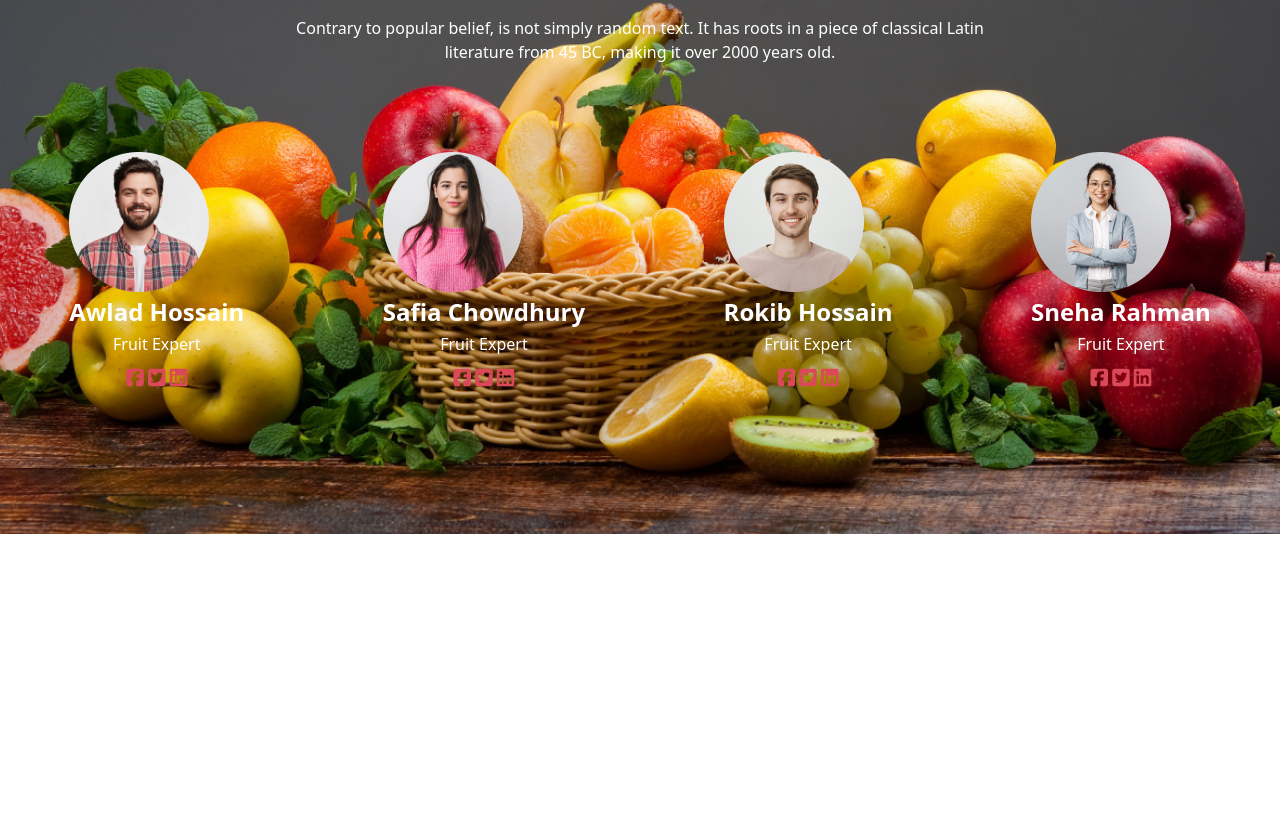
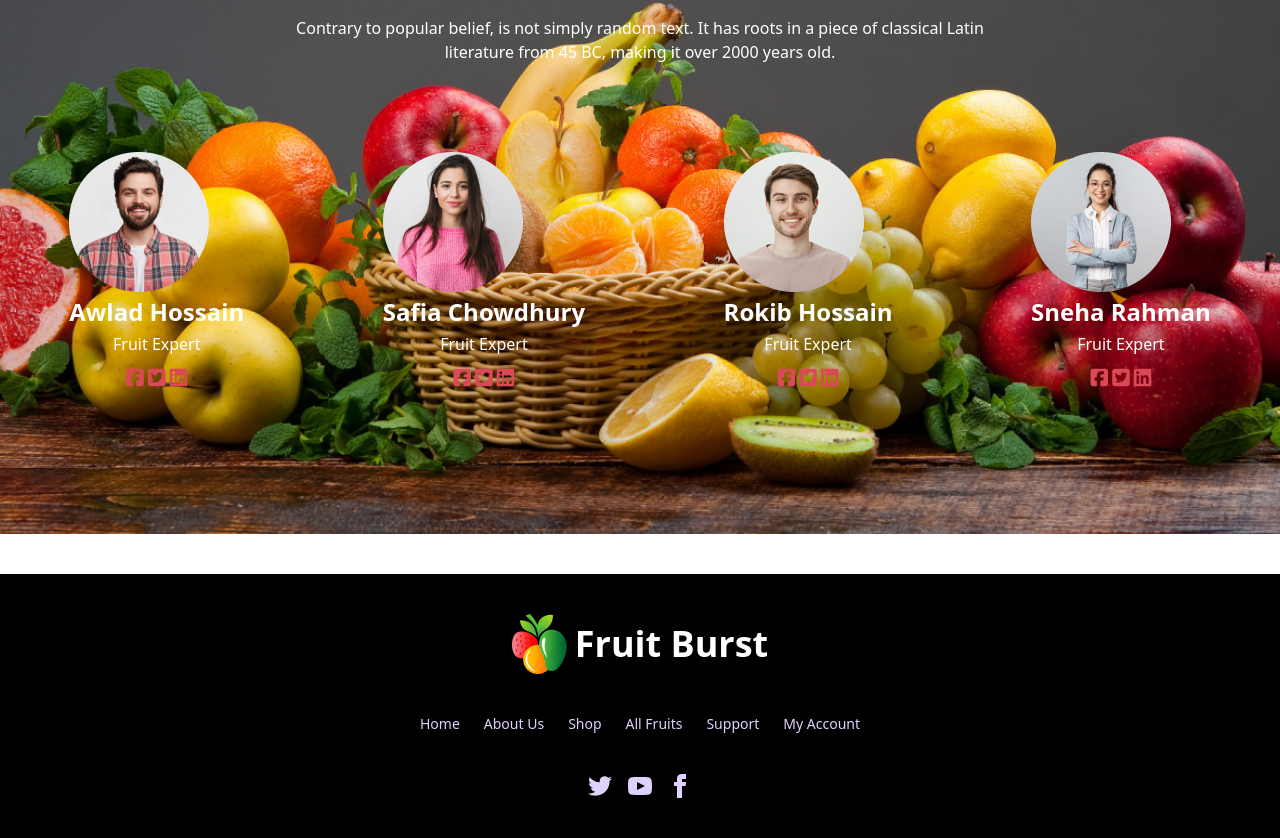
Before and after one commit to Pial104/fruit-brust-web, a plain HTML site: page index.html in a window 1280 px wide. Shown: the part 2180-3018 px from the top of the page. Before the commit the page ends 2754 px from the top, so only its background shows below. Drawn offline with nearby package versions, Linux system fonts and the light colour scheme.

Commit message:
footer added

```diff
--- a/index.html
+++ b/index.html
@@ -334,7 +334,44 @@
 
 
         </section>
+
+        <!-- team section end -->
+
+
      </main>
+
+     <footer>
+
+      <footer class="footer footer-center p-10 bg-black text-primary-content">
+        <div class="flex">
+         <img src="./images/logo.png" alt="">
+         <h1 class="text-4xl font-bold text-white">Fruit Burst</h1>
+
+        </div>
+        <div class="flex">
+          <ul class="flex space-x-6">
+            <li>Home</li>
+            <li>About Us</li>
+            <li>Shop</li>
+            <li>All Fruits</li>
+            <li>Support</li>
+            <li>My Account</li>
+          </ul>
+        </div>
+        <div>
+          <div class="grid grid-flow-col gap-4">
+            <a><svg xmlns="http://www.w3.org/2000/svg" width="24" height="24" viewBox="0 0 24 24" class="fill-current"><path d="M24 4.557c-.883.392-1.832.656-2.828.775 1.017-.609 1.798-1.574 2.165-2.724-.951.564-2.005.974-3.127 1.195-.897-.957-2.178-1.555-3.594-1.555-3.179 0-5.515 2.966-4.797 6.045-4.091-.205-7.719-2.165-10.148-5.144-1.29 2.213-.669 5.108 1.523 6.574-.806-.026-1.566-.247-2.229-.616-.054 2.281 1.581 4.415 3.949 4.89-.693.188-1.452.232-2.224.084.626 1.956 2.444 3.379 4.6 3.419-2.07 1.623-4.678 2.348-7.29 2.04 2.179 1.397 4.768 2.212 7.548 2.212 9.142 0 14.307-7.721 13.995-14.646.962-.695 1.797-1.562 2.457-2.549z"></path></svg></a>
+            <a><svg xmlns="http://www.w3.org/2000/svg" width="24" height="24" viewBox="0 0 24 24" class="fill-current"><path d="M19.615 3.184c-3.604-.246-11.631-.245-15.23 0-3.897.266-4.356 2.62-4.385 8.816.029 6.185.484 8.549 4.385 8.816 3.6.245 11.626.246 15.23 0 3.897-.266 4.356-2.62 4.385-8.816-.029-6.185-.484-8.549-4.385-8.816zm-10.615 12.816v-8l8 3.993-8 4.007z"></path></svg></a>
+            <a><svg xmlns="http://www.w3.org/2000/svg" width="24" height="24" viewBox="0 0 24 24" class="fill-current"><path d="M9 8h-3v4h3v12h5v-12h3.642l.358-4h-4v-1.667c0-.955.192-1.333 1.115-1.333h2.885v-5h-3.808c-3.596 0-5.192 1.583-5.192 4.615v3.385z"></path></svg></a>
+
+
+
+
+          </div>
+        </div>
+      </footer>
+
+     </footer>
 
 </body>
 </html>
```
